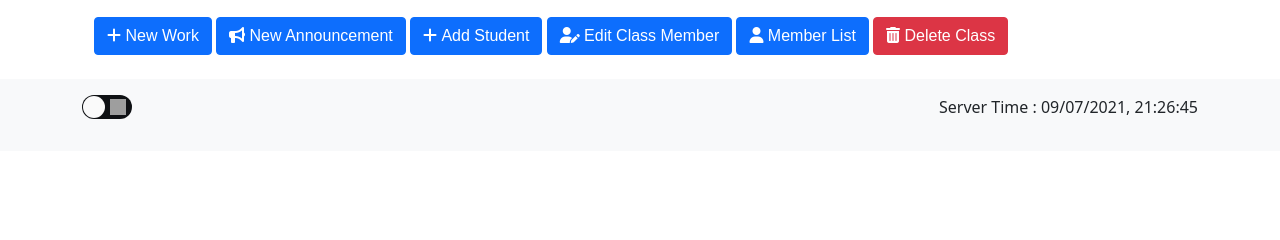
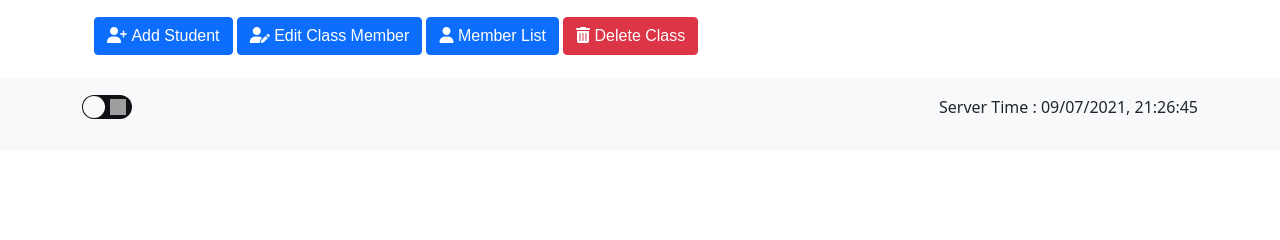
Before and after one commit to HelloYeew/ta-assistant-django, a Django app: template classroom/templates/classroom/class_detail.html in a window 1280 px wide. Shown: the part 134-374 px from the top of the page. Run offline with Django 3.2, Linux system fonts and the light colour scheme; the template is opened without the code that fills it, so the values that code supplies are empty; some libraries are stand-ins or nearby versions; grey boxes are pictures that could not be loaded.

Commit message:
Adjust class detail template

```diff
--- a/classroom/templates/classroom/class_detail.html
+++ b/classroom/templates/classroom/class_detail.html
@@ -6,9 +6,9 @@
         <h1>{{ object.name }}</h1>
         <br>
         <p class="text-muted">Class ID : {{ object.id }}</p>
-        <a class="btn btn-primary" href="#" role="button" style="font-family:Arial, FontAwesome">&#xF067; New Work</a>
-        <a class="btn btn-primary" href="#" role="button" style="font-family:Arial, FontAwesome">&#xF0A1; New Announcement</a>
-    <a class="btn btn-primary" href="{% url "class-add-student" object.pk %}" role="button" style="font-family:Arial, FontAwesome">&#xF067; Add Student</a>
+{#        <a class="btn btn-primary" href="#" role="button" style="font-family:Arial, FontAwesome">&#xF067; New Work</a>#}
+{#        <a class="btn btn-primary" href="#" role="button" style="font-family:Arial, FontAwesome">&#xF0A1; New Announcement</a>#}
+    <a class="btn btn-primary" href="{% url "class-add-student" object.pk %}" role="button" style="font-family:Arial, FontAwesome">&#xf234; Add Student</a>
         <a class="btn btn-primary" href="{% url "class-edit-member" object.pk%}" role="button" style="font-family:Arial, FontAwesome">&#xf4ff; Edit Class Member</a>
         <a class="btn btn-primary" href="{% url "class-member" object.pk%}" role="button" style="font-family:Arial, FontAwesome">&#xf007; Member List</a>
         <a class="btn btn-danger" href="{% url "class-delete" object.pk%}" role="button" style="font-family:Arial, FontAwesome">&#xf2ed; Delete Class</a>
```
